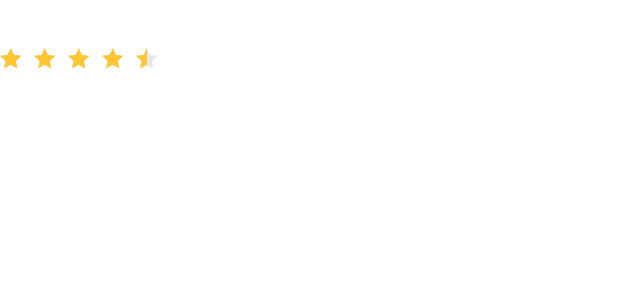
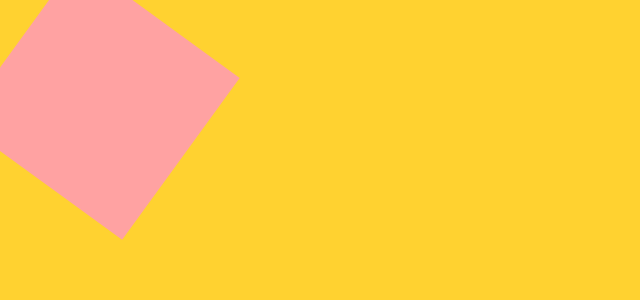
Before and after one commit to yaminhossain/e-com-nextjs, a Next.js app: page / in a window 1280 px wide. Shown: the top 300 px of the page, without its empty margins (0-640 px from the left). Built offline with nearby package versions, Linux system fonts and the light colour scheme.

Commit message:
feat: product card and review card

```diff
--- a/src/app/globals.css
+++ b/src/app/globals.css
@@ -2,11 +2,17 @@
 
 :root {
   --product-img-bg: #f0eeed;
+  --error: #ff3333;
+  --success: #01ab31;
 }
 .dark {
   --product-img-bg: #333538;
+  --error: #ff3333;
+  --success: #01ab31;
 }
 
 @theme {
   --color-product-img: var(--product-img-bg);
+  --color-error: var(--error);
+  --color-success: var(--success);
 }
--- /dev/null
+++ b/src/app/homepage.module.css
@@ -0,0 +1,5 @@
+.box1 {
+  transform: translateX(100px);
+  transform: rotate(36deg);
+  transition: all 10s ease-in;
+}
--- /dev/null
+++ b/src/app/page copy.tsx
@@ -0,0 +1,43 @@
+"use client";
+
+import Button from "@/components/atoms/button";
+import ReviewCard from "@/components/organisms/review-card";
+import { cn } from "@/utils/helper";
+import { useState } from "react";
+
+export default function Home() {
+  const [isPrev, setIsPrev] = useState<boolean>(false);
+  const [isNext, setIsNext] = useState<boolean>(false);
+
+  const goPrev = () => {
+    setIsPrev(!isPrev);
+  };
+  const goNext = () => {
+    setIsNext(!isNext);
+  };
+
+  return (
+    <div
+      className={cn(
+        "w-full h-screen flex flex-col items-center justify-center",
+      )}
+    >
+      <div className="flex gap-1.5">
+        <Button variant="secondary" onClick={goPrev}>
+          Prev
+        </Button>
+        <Button variant="secondary" onClick={goNext}>
+          Next
+        </Button>
+      </div>
+      <div
+        className={cn(
+          "flex gap-5 overflow-x-scroll overflow-y-hidden ",
+          isNext && "-translate-x-100",
+        )}
+      >
+        <ReviewCard />
+      </div>
+    </div>
+  );
+}
--- a/src/app/page.tsx
+++ b/src/app/page.tsx
@@ -1,11 +1,12 @@
-import StarRating from "@/components/molecules/star-rating";
+import React from "react";
+import styles from "./homepage.module.css";
 
-export default function Home() {
+function Home() {
   return (
-    <div >
-      {/* Star Rating */}
-      <p className="text-white my-3">Star Rating</p>
-      <StarRating rating={4.5} />
+    <div className="h-screen bg-amber-300 ">
+      <div className={`size-50 bg-red-300 ${styles.box1}`}></div>
     </div>
   );
 }
+
+export default Home;
--- /dev/null
+++ b/src/components/atoms/badge.tsx
@@ -0,0 +1,16 @@
+import { cn } from "@/utils/helper";
+import { JSX } from "react";
+
+interface IBadgeProps {
+  text: string;
+  variant: "warning";
+  className?: string;
+}
+const variants: Record<string, string> = {
+  warning:
+    "bg-red-100 text-error rounded-full py-1.5 px-3.5 justify-center items-center",
+};
+function Badge({ text, variant, className }: IBadgeProps): JSX.Element {
+  return <p className={cn(variants[variant], className)}>{text}</p>;
+}
+export default Badge;
--- a/src/components/atoms/heading.tsx
+++ b/src/components/atoms/heading.tsx
@@ -31,7 +31,7 @@ function Heading({ variant, children, className = "" }: IHeadingProps) {
       break;
 
     case "heading-sm":
-      headingClass = "text-4xl font-bold";
+      headingClass = "text-[36] font-bold";
       break;
 
     case "heading-md":
--- a/src/components/atoms/product-image.tsx
+++ b/src/components/atoms/product-image.tsx
@@ -4,12 +4,12 @@ import React from "react";
 
 interface IProductImageProps {
   className?: string;
-  src?: string;
+  src: string;
 }
 
 function ProductImage({
   className,
-  src = "/images/dummy-product-image.png",
+  src,
 }: IProductImageProps) {
   return (
     <div
--- a/src/components/molecules/star-rating.tsx
+++ b/src/components/molecules/star-rating.tsx
@@ -36,12 +36,12 @@ interface IStarProps {
 function Star({ isHalf }: IStarProps) {
   return (
     <SVG
-      width={isHalf ? "11" : "22"}
-      height="21"
+      width={isHalf ? "9" : "18"}
+      height="18"
       viewBoxX="0"
       viewBoxY="0"
       viewBoxWidth={isHalf ? "11" : "22"}
-      viewBoxHeight="21"
+      viewBoxHeight="22"
     >
       <path
         d="M10.7369 0L13.9354 6.8872L21.4739 7.80085L15.9121 12.971L17.3727 20.4229L10.7369 16.731L4.10114 20.4229L5.56173 12.971L-3.8147e-06 7.80085L7.53849 6.8872L10.7369 0Z"
@@ -54,12 +54,12 @@ function Star({ isHalf }: IStarProps) {
 function UnratedStar() {
   return (
     <SVG
-      width="22"
-      height="21"
+      width={"18"}
+      height="18"
       viewBoxX="0"
       viewBoxY="0"
-      viewBoxWidth="22"
-      viewBoxHeight="21"
+      viewBoxWidth={"22"}
+      viewBoxHeight="22"
     >
       <path
         d="M10.7369 0L13.9354 6.8872L21.4739 7.80085L15.9121 12.971L17.3727 20.4229L10.7369 16.731L4.10114 20.4229L5.56173 12.971L-3.8147e-06 7.80085L7.53849 6.8872L10.7369 0Z"
--- /dev/null
+++ b/src/components/organisms/product-card.tsx
@@ -0,0 +1,31 @@
+import Badge from "../atoms/badge";
+import Heading from "../atoms/heading";
+import ProductImage from "../atoms/product-image";
+import StarRating from "../molecules/star-rating";
+
+function ProductCard() {
+  return (
+    <div>
+      <ProductImage src="/images/dummy-product-image.png" />
+      <Heading variant="heading-md" className="mt-4">
+        {"Vertical Striped Shirt"}
+      </Heading>
+      {/* Rating Section */}
+      <div className="flex items-center gap-4  my-2">
+        <StarRating rating={3.6} />
+        <p className="text-sm">3.6/5</p>
+      </div>
+      {/* Price Section */}
+      <div className="flex gap-2 items-center">
+        <Heading variant="heading-sm">{`\$${240}`}</Heading>
+        <Heading
+          variant="heading-sm"
+          className="line-through text-gray-400"
+        >{`\$${260}`}</Heading>
+        <Badge text="-20%" variant="warning" className="text-xs w-15 py-0.5" />
+      </div>
+    </div>
+  );
+}
+
+export default ProductCard;
--- /dev/null
+++ b/src/components/organisms/review-card.tsx
@@ -0,0 +1,27 @@
+
+import StarRating from "../molecules/star-rating";
+import Heading from "../atoms/heading";
+
+// interface IReviewCardProps{
+//   next: true,
+
+// }
+
+
+function ReviewCard() {
+  return (
+    <div className="border border-gray-200 w-full max-w-[400] h-[240] rounded-[20] px-[32] py-[28] flex flex-col gap-4 bg-white shrink-0">
+      <StarRating rating={5} />
+      <Heading variant="heading-sm">Sarah M.</Heading>
+      <div>
+        <q className="text-gray-500">
+          I&apos;m blown away by the quality and style of the clothes I received
+          from Shop.co. From casual wear to elegant dresses, every piece
+          I&apos;ve bought has exceeded my expectations.
+        </q>
+      </div>
+    </div>
+  );
+}
+
+export default ReviewCard;
```
Also changed, not shown: src/components/organisms/org.tsx (deleted).
